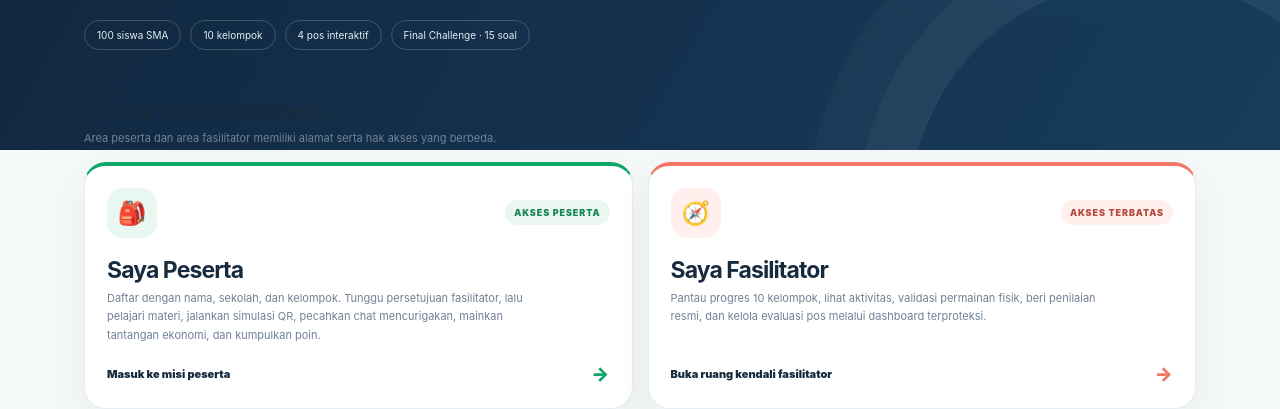
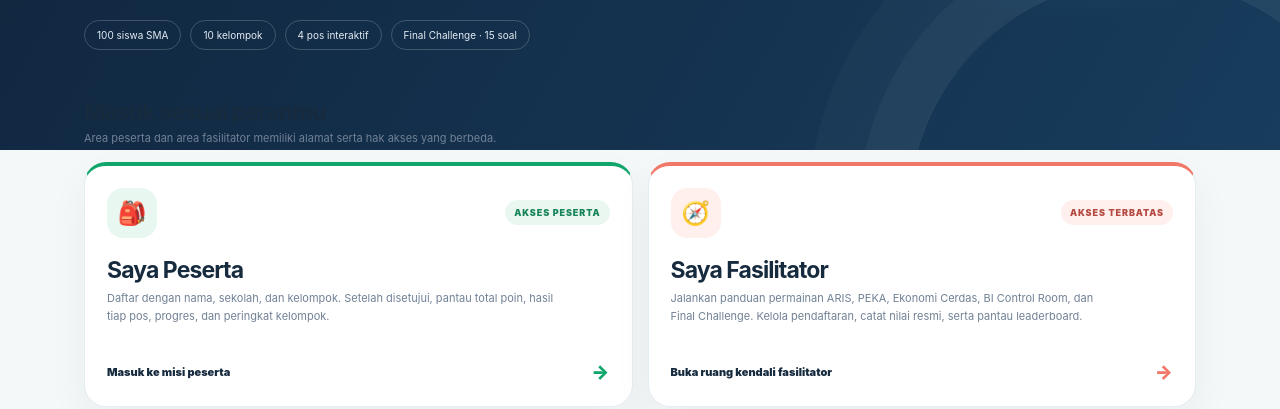
Before and after one commit to kspmsuinsalatiga/edugenbi, a plain HTML site: page index.html in a window 1280 px wide. Shown: the part 418-827 px from the top of the page. Drawn offline with Linux system fonts and the light colour scheme.

Commit message:
Update landing page for facilitator-led games and participant scoreboard

```diff
--- a/index.html
+++ b/index.html
@@ -14,8 +14,8 @@
 <header class="hero"><div class="top"><div class="brand"><div class="logo"><div class="mark">G</div><div><b>GENBI MISSION</b><small>LEARN · PLAY · PROVE</small></div></div><span class="edition">EDISI 2026 · EDUKASI BANK INDONESIA</span></div><div class="hero-copy"><div class="eyebrow">THE GENBI LEARNING QUEST</div><h1>Kenal BI,<br><span>Main, dan Buktikan!</span></h1><p>Empat pos, satu perjalanan. Kenali sistem pembayaran, jadi konsumen yang PEKA, pahami isu ekonomi, dan temukan bagaimana Bank Indonesia menjaga stabilitas ekonomi Indonesia. Belajar lewat simulasi, tantangan tim, dan permainan lapangan.</p><div class="hero-meta"><span>100 siswa SMA</span><span>10 kelompok</span><span>4 pos interaktif</span><span>Final Challenge · 15 soal</span></div></div></div></header>
 <main class="main"><div class="section-head"><div><h2>Masuk sesuai peranmu</h2><p>Area peserta dan area fasilitator memiliki alamat serta hak akses yang berbeda.</p></div></div>
 <section class="role-grid">
-<a class="role participant" href="./participant.html"><div class="role-top"><div class="role-icon">🎒</div><span class="access">AKSES PESERTA</span></div><h3>Saya Peserta</h3><p>Daftar dengan nama, sekolah, dan kelompok. Tunggu persetujuan fasilitator, lalu pelajari materi, jalankan simulasi QR, pecahkan chat mencurigakan, mainkan tantangan ekonomi, dan kumpulkan poin.</p><div class="go"><span>Masuk ke misi peserta</span><span>→</span></div></a>
-<a class="role facilitator" href="./facilitator.html"><div class="role-top"><div class="role-icon">🧭</div><span class="access">AKSES TERBATAS</span></div><h3>Saya Fasilitator</h3><p>Pantau progres 10 kelompok, lihat aktivitas, validasi permainan fisik, beri penilaian resmi, dan kelola evaluasi pos melalui dashboard terproteksi.</p><div class="go"><span>Buka ruang kendali fasilitator</span><span>→</span></div></a>
+<a class="role participant" href="./participant.html"><div class="role-top"><div class="role-icon">🎒</div><span class="access">AKSES PESERTA</span></div><h3>Saya Peserta</h3><p>Daftar dengan nama, sekolah, dan kelompok. Setelah disetujui, pantau total poin, hasil tiap pos, progres, dan peringkat kelompok.</p><div class="go"><span>Masuk ke misi peserta</span><span>→</span></div></a>
+<a class="role facilitator" href="./facilitator.html"><div class="role-top"><div class="role-icon">🧭</div><span class="access">AKSES TERBATAS</span></div><h3>Saya Fasilitator</h3><p>Jalankan panduan permainan ARIS, PEKA, Ekonomi Cerdas, BI Control Room, dan Final Challenge. Kelola pendaftaran, catat nilai resmi, serta pantau leaderboard.</p><div class="go"><span>Buka ruang kendali fasilitator</span><span>→</span></div></a>
 </section>
 <section class="info-grid"><article class="info"><b>100 peserta</b><small>10 kelompok × 10 orang</small></article><article class="info"><b>4 pos</b><small>ARIS · PEKA · Ekonomi · BI</small></article><article class="info"><b>15 soal</b><small>Final Challenge Kahoot-style</small></article></section>
 <section class="stations"><div class="section-head"><div><h2>Empat misi utama</h2><p>Setiap pos mempertahankan fokus pembelajaran aslinya.</p></div></div><div class="station-row"><article class="station"><span>📲</span><b>01 · ARIS</b><small>QRIS & QRIS Antarnegara</small></article><article class="station"><span>🛡️</span><b>02 · PEKA</b><small>Perlindungan konsumen</small></article><article class="station"><span>🎯</span><b>03 · EKONOMI CERDAS</b><small>Permainan target ekonomi</small></article><article class="station"><span>🏦</span><b>04 · KE-BANK SENTRALAN</b><small>Peran dan tugas Bank Indonesia</small></article></div><div class="warning"><b>Catatan QR:</b> gambar QRIS, PromptPay, dan DuitNow QR digunakan sebagai objek belajar visual. Jangan pindai memakai mobile banking/e-wallet, jangan melakukan pembayaran, dan jangan anggap gambar contoh sebagai kode latihan pembayaran. Website hanya menjalankan simulasi edukasi tanpa uang atau transaksi sungguhan.</div></section>
```
